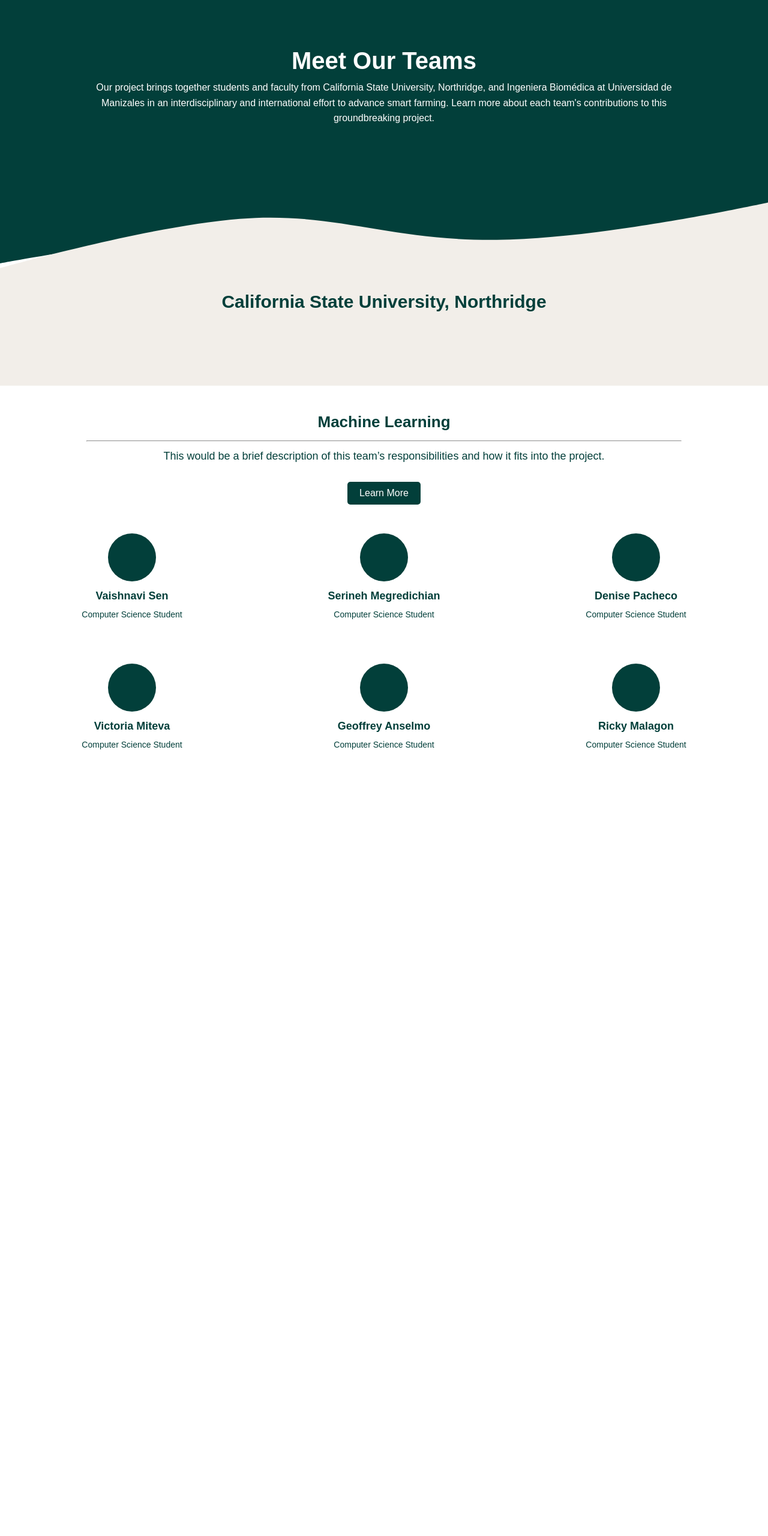
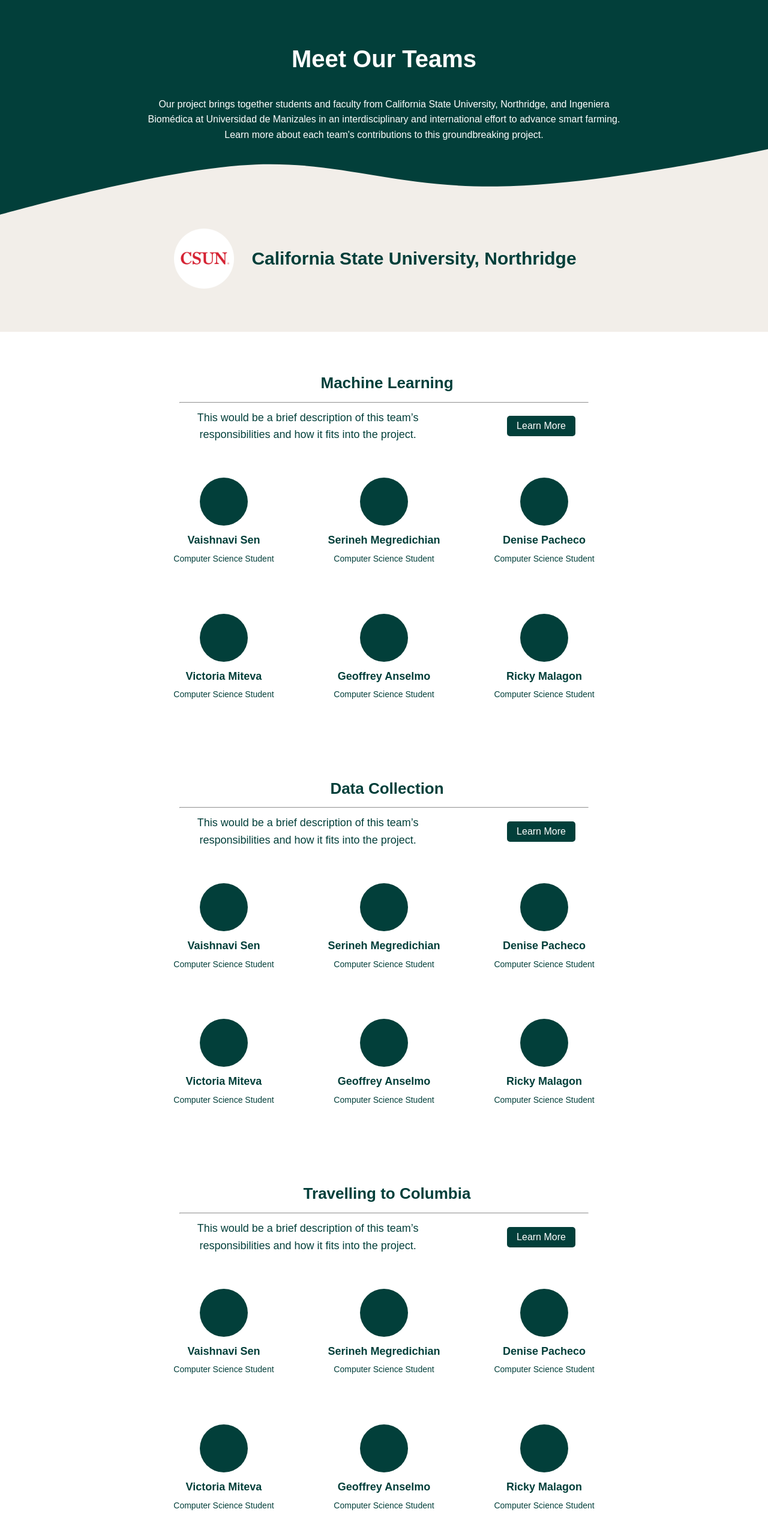
Before and after one commit to Vaish1405/colco-ml, a plain HTML site: page teams.html in a window 1280 px wide. Shown: the part 100-2660 px from the top of the page at 60% size. Before the commit the page ends 1423 px from the top, so only its background shows below. Drawn offline with Linux system fonts and the light colour scheme.

Commit message:
updated the teams page

```diff
--- a/css/hero.css
+++ b/css/hero.css
@@ -17,8 +17,11 @@
   }
   h1 {
     font-size: 40px;
+    padding-bottom: 3%;
   }
   p {
     font-size: 16px;
     margin-bottom: 3%;
+    max-width: 800px;
+    margin: auto;
   }
--- /dev/null
+++ b/css/teams.css
@@ -0,0 +1,105 @@
+.uni {
+    position: relative;
+    margin-top: -15%;
+    z-index: 0;
+}
+svg {
+    display: block;
+    width: 100%;
+}
+.uni-info {
+    position: absolute;
+    top: 60%;
+    left: 50%;
+    transform: translate(-50%, -50%);
+    text-align: center;
+    z-index: 1;
+    display: flex;
+    align-items: center;
+}
+.uni-info h2 {
+    font-size: 30px;
+    min-width: 600px;
+    color: #023F3A;
+    margin: 0;
+}
+.uni-info img {
+    max-width: 100px;
+    height: auto;
+}
+.team {
+    text-align: center;
+    padding: 40px 20px;
+}
+h3 {
+    margin: 2% auto 0 10px;
+    font-size: 26px;
+    color: #023F3A;
+}
+.line-break {
+    width: 55%;
+    height: 2px;
+    background-color: #023F3A;
+    margin: 10px auto;
+}
+.team-description {
+    display: flex;
+    justify-content: center;
+    align-items: center;
+    gap: 10%;
+}
+.team-description p{
+    font-size: 18px;
+    color: #023F3A;
+    margin: 0;
+    max-width: 400px;
+}
+.learn-more-btn {
+    background-color: #023F3A;
+    color: white;
+    border: none;
+    font-size: 16px;
+    border-radius: 5px;
+    cursor: pointer;
+}
+.team-grid {
+    display: grid;
+    grid-template-columns: repeat(3, 1fr);
+    gap: 40px;
+    justify-self: center;
+    margin-top: 3%;
+}
+
+.team-member {
+    text-align: center;
+    border-radius: 10px;
+    padding: 20px;
+    cursor: pointer;
+    max-width: 400px;
+}
+
+.team-member:hover {
+    box-shadow: 0 4px 0 0 rgba(0, 0, 0, 0), 0 4px 0 0 #C13512;
+}
+
+.member-image {
+    width: 80px;
+    height: 80px;
+    background-color: #023F3A;
+    border-radius: 50%;
+    margin: 0 auto 10px;
+}
+
+.team-member h4 {
+    font-size: 18px;
+    margin: 10px 0 5px;
+    color: #023F3A;
+}
+
+.team-member p {
+    font-size: 14px;
+    color: #023F3A;
+}
+.col-uni {
+    position: relative;
+}
--- a/teams.html
+++ b/teams.html
@@ -5,103 +5,9 @@
     <meta name="viewport" content="width=device-width, initial-scale=1.0">
     <title>Background Image with Text</title>
     <link rel="stylesheet" href="css/style.css" />
-    <link rel="stylesheet" href="css/hero.css">
-    <link rel="stylesheet" href="css/nav.css">
-    <style>
-        .uni {
-            position: relative;
-            margin-top: -110px;
-            z-index: 0;
-        }
-
-        .uni svg {
-            display: block;
-            width: 100%;
-        }
-
-        .uni-info {
-            position: absolute;
-            top: 50%;
-            left: 50%;
-            transform: translate(-50%, -50%);
-            text-align: center;
-            z-index: 1;
-        }
-        .uni-info h2 {
-            font-size: 30px;
-            color: #023F3A;
-            margin: 0;
-        }
-        .team {
-            text-align: center;
-            padding: 40px 20px;
-            margin: auto;
-        }
-        h3 {
-            font-size: 26px;
-            color: #023F3A;
-            margin-bottom: 10px;
-        }
-        .line-break {
-            width: 80%;
-            height: 2px;
-            background-color: #023F3A;
-            margin: 10px auto;
-        }
-
-        .team-description {
-            font-size: 18px;
-            color: #023F3A;
-            max-width: 800px;
-            margin: 0 auto 20px auto;
-        }
-        .learn-more-btn {
-            background-color: #023F3A;
-            color: white;
-            border: none;
-            padding: 10px 20px;
-            font-size: 16px;
-            border-radius: 5px;
-            cursor: pointer;
-        }
-        .team-grid {
-            display: grid;
-            grid-template-columns: repeat(3, 1fr);
-            gap: 20px;
-            margin-top: 20px;
-        }
-
-        .team-member {
-            text-align: center;
-            border-radius: 10px;
-            padding: 20px;
-            cursor: pointer;
-        }
-
-        .team-member:hover {
-            box-shadow: 0 4px 0 0 rgba(0, 0, 0, 0), 0 4px 0 0 #C13512;
-        }
-
-        .member-image {
-            width: 80px;
-            height: 80px;
-            background-color: #023F3A;
-            border-radius: 50%;
-            margin: 0 auto 10px;
-        }
-
-        .team-member h4 {
-            font-size: 18px;
-            margin: 10px 0 5px;
-            color: #023F3A;
-        }
-
-        .team-member p {
-            font-size: 14px;
-            color: #023F3A;
-        }
-
-    </style>
+    <link rel="stylesheet" href="css/hero.css" />
+    <link rel="stylesheet" href="css/nav.css" />
+    <link rel="stylesheet" href="css/teams.css" />
 </head>
 <body>
     <header class="navbar">
@@ -120,8 +26,8 @@
             "
           >
             <li><a href="index.html">The Project</a></li>
-            <li><a href="#teams">Meet the Teams</a></li>
-            <li><a href="#contact" class="contact-btn">Contact Us</a></li>
+            <li><a href="teams.html">Meet the Teams</a></li>
+            <li><a href="index.html#contact-section" class="contact-btn">Contact Us</a></li>
           </ul>
         </nav>
       </header>
@@ -143,19 +49,21 @@
             <path fill-rule="evenodd" clip-rule="evenodd" d="M1443 0C1443 0 1133.01 68.6134 931.887 70.6791C730.762 72.7447 626.386 17.0071 449.607 31.143C272.828 45.2788 -6 125.245 -6 125.245V344H1443V0Z" fill="#F2EEE9"/>
         </svg>
         <div class="uni-info">
-            <img />
+            <img src="image/csun_logo.png"/>
             <h2>California State University, Northridge</h2>
         </div>
-
     </div>
 
+    <!--Machine Learning Team-->
     <section class="team">
         <h3>Machine Learning</h3>
         <hr class="line-break" />
-        <p class="team-description">
-            This would be a brief description of this team’s responsibilities and how it fits into the project.
-        </p>
-        <button class="learn-more-btn">Learn More</button>
+        <div class="team-description">
+            <p>
+                This would be a brief description of this team’s responsibilities and how it fits into the project.
+            </p>
+            <button class="learn-more-btn">Learn More</button>
+        </div>
 
         <div class="team-grid">
             <div class="team-member">
@@ -191,7 +99,197 @@
         </div>
     </section>
 
+    <!--Data Collection Team-->
+    <section class="team">
+        <h3>Data Collection</h3>
+        <hr class="line-break" />
+        <div class="team-description">
+            <p>
+                This would be a brief description of this team’s responsibilities and how it fits into the project.
+            </p>
+            <button class="learn-more-btn">Learn More</button>
+        </div>
 
+        <div class="team-grid">
+            <div class="team-member">
+                <div class="member-image"></div>
+                <h4>Vaishnavi Sen</h4>
+                <p>Computer Science Student</p>
+            </div>
+            <div class="team-member">
+                <div class="member-image"></div>
+                <h4>Serineh Megredichian</h4>
+                <p>Computer Science Student</p>
+            </div>
+            <div class="team-member">
+                <div class="member-image"></div>
+                <h4>Denise Pacheco</h4>
+                <p>Computer Science Student</p>
+            </div>
+            <div class="team-member">
+                <div class="member-image"></div>
+                <h4>Victoria Miteva</h4>
+                <p>Computer Science Student</p>
+            </div>
+            <div class="team-member">
+                <div class="member-image"></div>
+                <h4>Geoffrey Anselmo</h4>
+                <p>Computer Science Student</p>
+            </div>
+            <div class="team-member">
+                <div class="member-image"></div>
+                <h4>Ricky Malagon</h4>
+                <p>Computer Science Student</p>
+            </div>
+        </div>
+    </section>
 
+    <!--Travelling to Columbia-->
+    <section class="team">
+        <h3>Travelling to Columbia</h3>
+        <hr class="line-break" />
+        <div class="team-description">
+            <p>
+                This would be a brief description of this team’s responsibilities and how it fits into the project.
+            </p>
+            <button class="learn-more-btn">Learn More</button>
+        </div>
+
+        <div class="team-grid">
+            <div class="team-member">
+                <div class="member-image"></div>
+                <h4>Vaishnavi Sen</h4>
+                <p>Computer Science Student</p>
+            </div>
+            <div class="team-member">
+                <div class="member-image"></div>
+                <h4>Serineh Megredichian</h4>
+                <p>Computer Science Student</p>
+            </div>
+            <div class="team-member">
+                <div class="member-image"></div>
+                <h4>Denise Pacheco</h4>
+                <p>Computer Science Student</p>
+            </div>
+            <div class="team-member">
+                <div class="member-image"></div>
+                <h4>Victoria Miteva</h4>
+                <p>Computer Science Student</p>
+            </div>
+            <div class="team-member">
+                <div class="member-image"></div>
+                <h4>Geoffrey Anselmo</h4>
+                <p>Computer Science Student</p>
+            </div>
+            <div class="team-member">
+                <div class="member-image"></div>
+                <h4>Ricky Malagon</h4>
+                <p>Computer Science Student</p>
+            </div>
+        </div>
+    </section>
+
+    <div class="col-uni">
+        <svg viewBox="0 0 1440 344" fill="none" xmlns="http://www.w3.org/2000/svg">
+            <path fill-rule="evenodd" clip-rule="evenodd" d="M1443 0C1443 0 1133.01 68.6134 931.887 70.6791C730.762 72.7447 626.386 17.0071 449.607 31.143C272.828 45.2788 -6 125.245 -6 125.245V344H1443V0Z" fill="#F2EEE9"/>
+        </svg>
+        <div class="uni-info">
+            <img src="image/col-uni.png"/>
+            <h2>Ingeniera biomédica en Universidad de Manizales</h2>
+        </div>
+    </div>
+
+    <!--Professors and Others from Columbia-->
+    <section class="team">
+        <h3>Faculty</h3>
+        <hr class="line-break" />
+        <div class="team-description">
+            <p>
+                This would be a brief description of this team’s responsibilities and how it fits into the project.
+            </p>
+            <button class="learn-more-btn">Learn More</button>
+        </div>
+
+        <div class="team-grid">
+            <div class="team-member">
+                <div class="member-image"></div>
+                <h4>Vaishnavi Sen</h4>
+                <p>Computer Science Student</p>
+            </div>
+            <div class="team-member">
+                <div class="member-image"></div>
+                <h4>Serineh Megredichian</h4>
+                <p>Computer Science Student</p>
+            </div>
+            <div class="team-member">
+                <div class="member-image"></div>
+                <h4>Denise Pacheco</h4>
+                <p>Computer Science Student</p>
+            </div>
+            <div class="team-member">
+                <div class="member-image"></div>
+                <h4>Victoria Miteva</h4>
+                <p>Computer Science Student</p>
+            </div>
+            <div class="team-member">
+                <div class="member-image"></div>
+                <h4>Geoffrey Anselmo</h4>
+                <p>Computer Science Student</p>
+            </div>
+            <div class="team-member">
+                <div class="member-image"></div>
+                <h4>Ricky Malagon</h4>
+                <p>Computer Science Student</p>
+            </div>
+        </div>
+    </section>
+          <!-- 1st Footer Section -->
+          <footer class="footer">
+            <div class="footer-content">
+              <h3>ColCo</h3>
+              <div class="footer-links">
+                <h4>Quick links</h4>
+                <ul>
+                  <li><a href="index.html">Home</a></li>
+                  <li><a href="#">About</a></li>
+                  <li><a href="#">Contact</a></li>
+                  <!--<li><a href="#">Why choose us</a></li>
+                  <li><a href="#">Privacy Policy</a></li>-->
+                </ul>
+              </div>
+              <!--
+              <div class="footer-products">
+                <h4>Products</h4>
+                <ul>
+                  <li>...</li>
+                  <li>...</li>
+                  <li>...</li>
+                  <li>...</li>
+                  <li>...</li>
+                </ul>
+              </div>
+              -->
+              <div class="footer-contact">
+                <h4>Contact Us</h4>
+                <p>Mario Giraldo: <strong>(818) 677-4431</strong></p>
+              </div>
+              <!--
+              <div class="footer-social">
+                <h4>Social</h4>
+                <div class="social-icons">
+                  <a href="#">FB</a>
+                  <a href="#">TW</a>
+                  <a href="#">IG</a>
+                  <a href="#">YT</a>
+                </div>
+              </div>
+              -->
+            </div>
+          </footer>
+          <!-- 2nd Footer Section -->
+          <footer class="footer2">
+            <p>&copy; 2024 ColCo. All Rights Reserved.</p>
+          </footer>
+        </body>
 </body>
 </html>
```
Also changed, not shown: index.html (+1 -1 lines), image/CSUN.png (deleted), image/col-uni.png (added), image/csun_logo.png (added).
